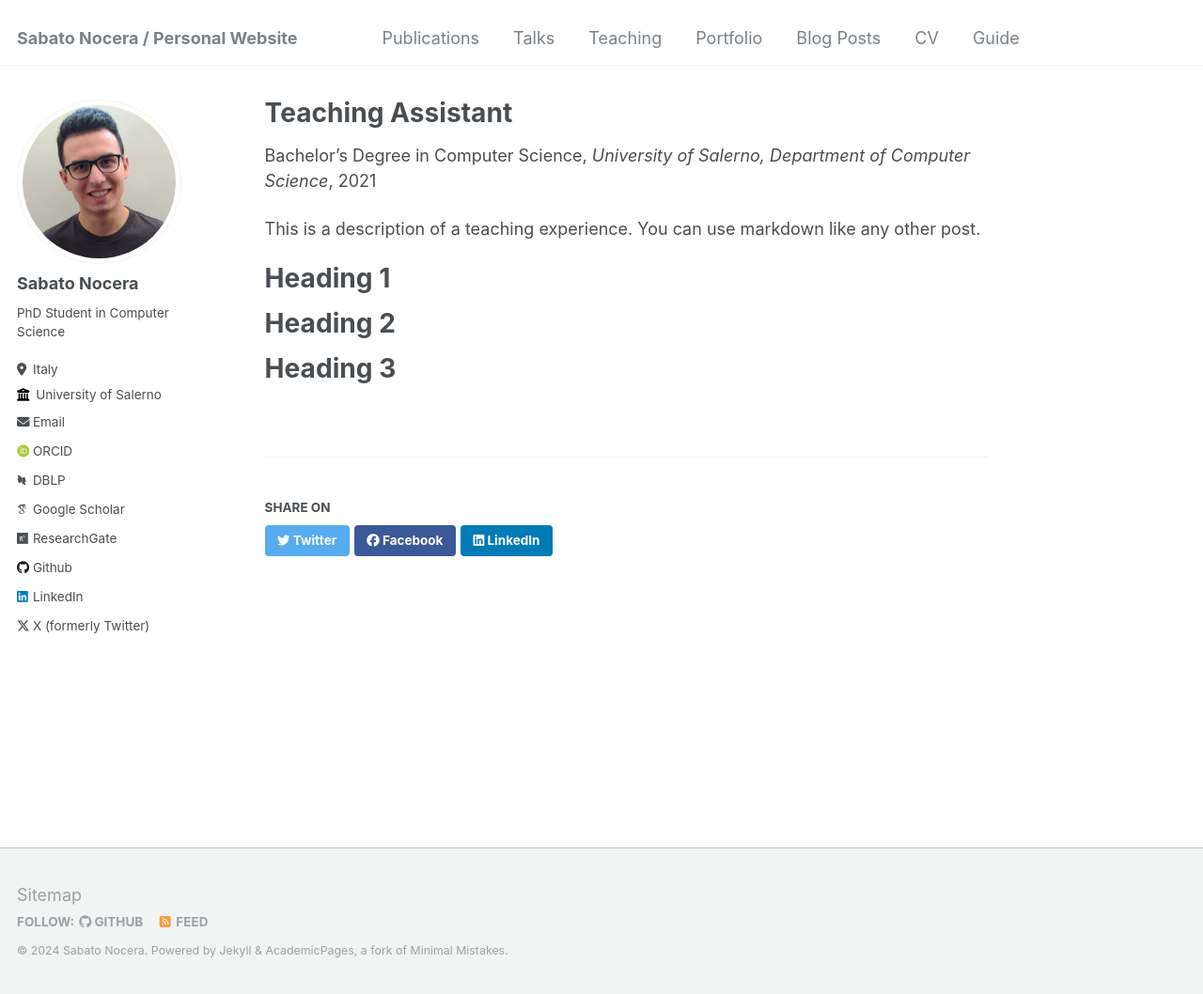
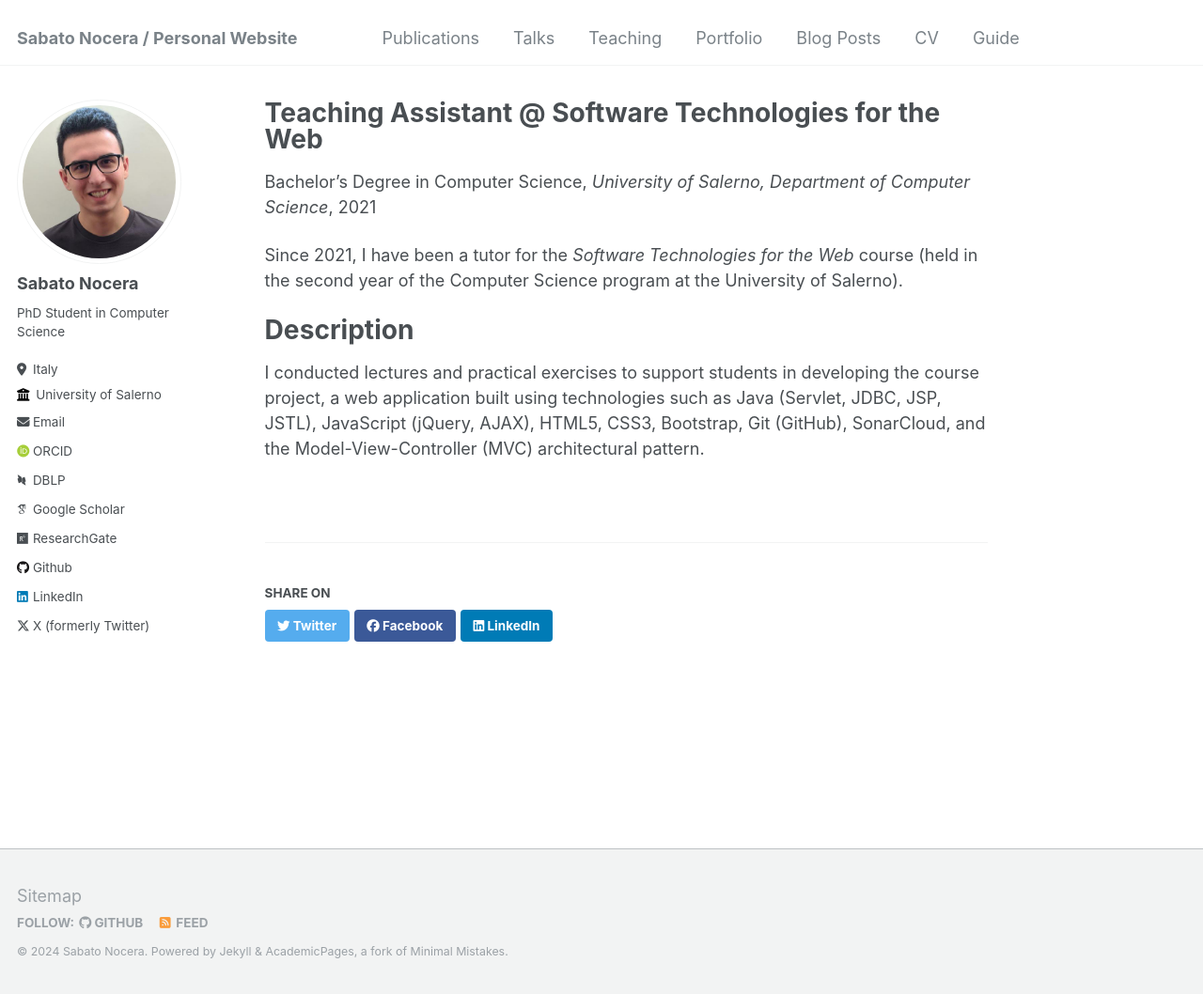
Before and after one commit to sabato-nocera/sabato-nocera.github.io, a Jekyll site: the page built from _teaching/teaching_assistance_tsw.md, in a window 1280 px wide and 1058 px high. Shown: the whole window at 94% size. Built offline with Jekyll 4.4.1, drawn with Linux system fonts in a browser that asks for light colours; some web fonts are replaced.

Commit message:
Update teaching_assistance_tsw.md

```diff
--- a/_teaching/teaching_assistance_tsw.md
+++ b/_teaching/teaching_assistance_tsw.md
@@ -1,5 +1,5 @@
 ---
-title: "Teaching Assistant"
+title: "Teaching Assistant @ Software Technologies for the Web"
 collection: teaching
 type: "Bachelor’s Degree in Computer Science"
 permalink: /teaching/teaching_assistance_tsw
@@ -8,13 +8,9 @@ date: 2021-04-09
 location: "Fisciano SA, Italy"
 ---
 
-This is a description of a teaching experience. You can use markdown like any other post.
+Since 2021, I have been a tutor for the _Software Technologies for the Web_ course (held in the second year of the Computer Science program at the University of Salerno).
 
-Heading 1
+Description
 ======
 
-Heading 2
-======
-
-Heading 3
-======
+I conducted lectures and practical exercises to support students in developing the course project, a web application built using technologies such as Java (Servlet, JDBC, JSP, JSTL), JavaScript (jQuery, AJAX), HTML5, CSS3, Bootstrap, Git (GitHub), SonarCloud, and the Model-View-Controller (MVC) architectural pattern.
```
